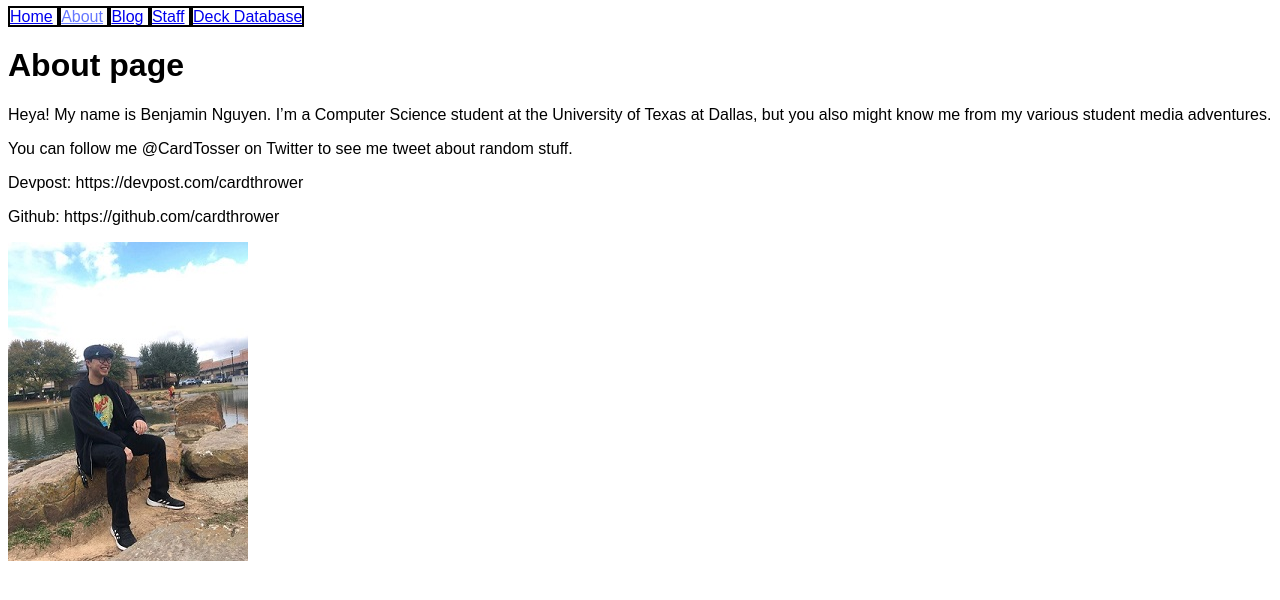
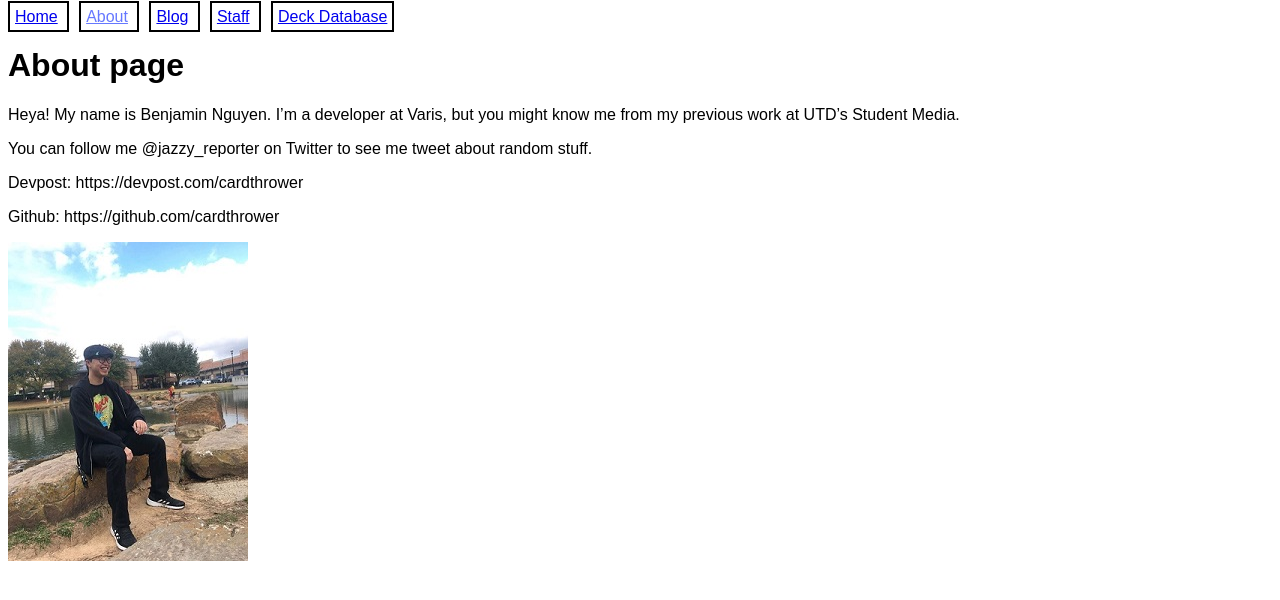
Before and after one commit to cardthrower/cardthrower.github.io, a Jekyll site: the page built from about.md, in a window 1280 px wide. Shown: the top 600 px of the page. Built offline with Jekyll 4.4.1, drawn with Linux system fonts in a browser that asks for light colours.

Commit message:
updated db

```diff
--- a/_sass/main.scss
+++ b/_sass/main.scss
@@ -4,6 +4,8 @@
 .navitem {
   display: inline;
   border:2px solid black;
+  padding: 5px 5px 5px 5px;
+  margin-right: 10px;
 }
 .navitem:hover {
   background-color: #f1f1f1;
--- a/about.md
+++ b/about.md
@@ -4,10 +4,10 @@ title: About
 ---
 # About page
 
-Heya! My name is Benjamin Nguyen. I'm a Computer Science student at the University of Texas at Dallas, but
-you also might know me from my various student media adventures.
+Heya! My name is Benjamin Nguyen. I'm a developer at Varis, but you might know me from my previous work at UTD's Student Media.
 
-You can follow me @CardTosser on Twitter to see me tweet about random stuff.
+
+You can follow me @jazzy_reporter on Twitter to see me tweet about random stuff.
 
 Devpost: https://devpost.com/cardthrower
 
```
